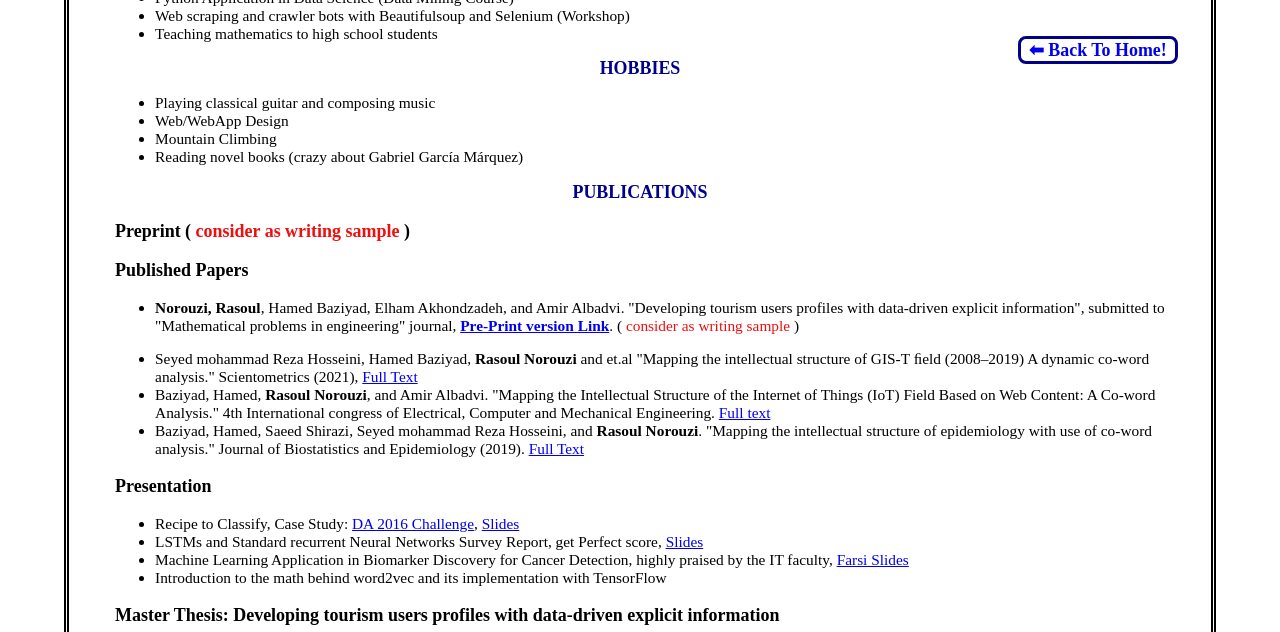
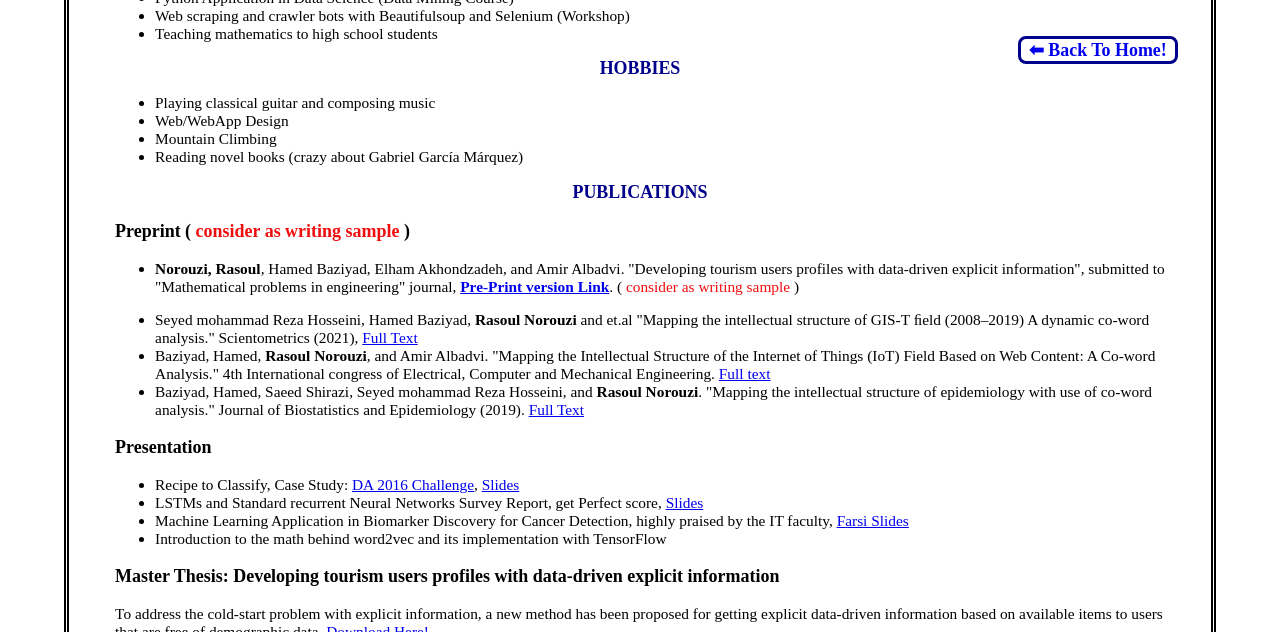
Before and after one commit to rasoulnorouzi/rasoulnorouzi.github.io, a Jekyll site: the page cv.html, which Jekyll copies as it is, in a window 1280 px wide and 900 px high, scrolled down 1889 px, cut to the strip 0-632 px from the top of the window. Built offline with Jekyll 4.4.1, drawn with Linux system fonts in a browser that asks for light colours.

Commit message:
Update cv.html

```diff
--- a/cv.html
+++ b/cv.html
@@ -153,8 +153,6 @@
     <!-- PUBLICATIONS -->
     <h2 class="title">PUBLICATIONS</h2>
     <h3> Preprint (<span style="color:rgb(240, 14, 14);"> consider as writing sample </span>) </h3>
-
-    <h3>Published Papers</h3>
     <ul>
         <li><p> <b>Norouzi, Rasoul</b>, Hamed Baziyad, Elham Akhondzadeh, and Amir Albadvi. "Developing tourism users profiles with data-driven explicit information", submitted to "Mathematical problems in
         engineering" journal, <a href="https://rasoulnorouzi.github.io/assets/files/MasterThesis_RasoulNorouzi.pdf"><b>Pre-Print version Link</b></a>. (<span style="color:rgb(240, 14, 14);"> consider as writing sample </span>)</p></li>
```
